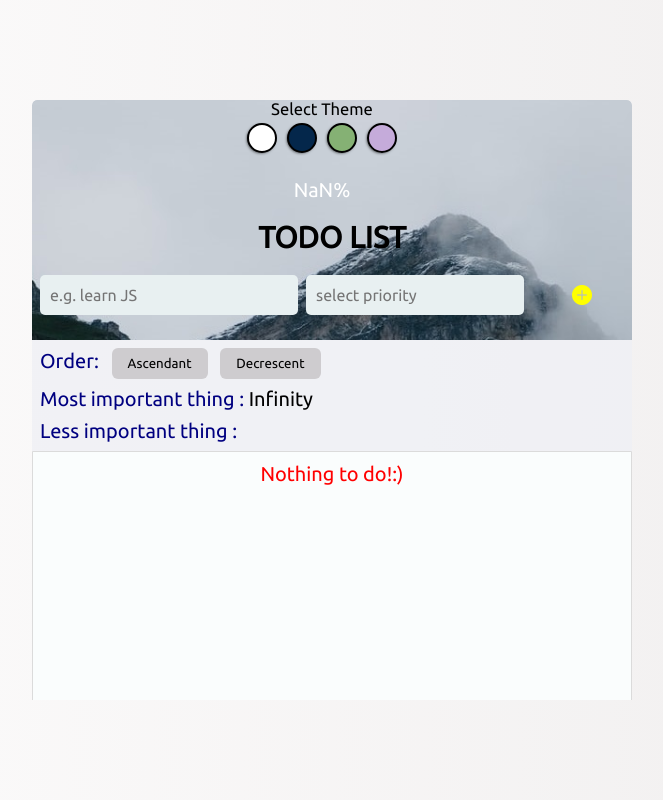
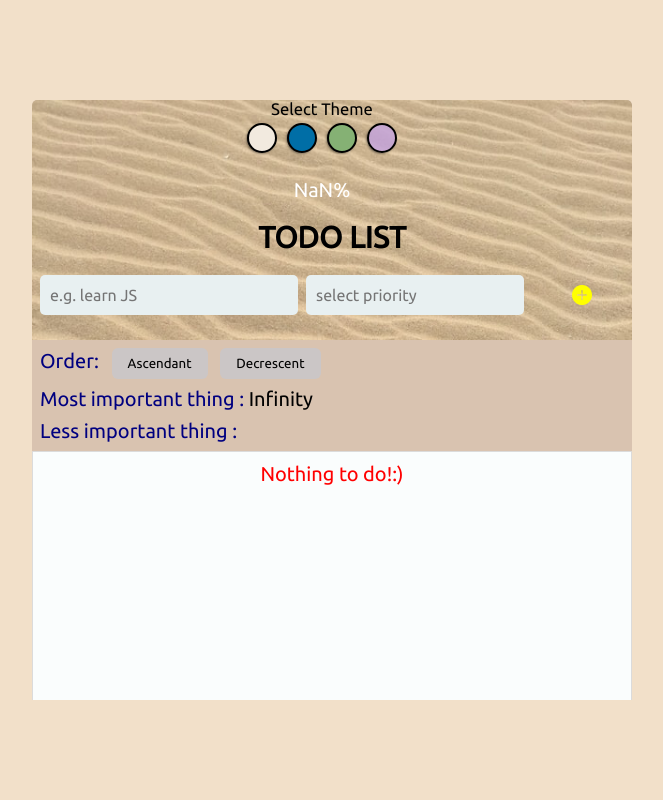
Before and after one commit to Eniko988/js-task-manager, a plain HTML site: page index.html in a window 1280 px wide. Shown: the whole page, without its empty margins (308-971 px from the left). Drawn offline with nearby package versions, Linux system fonts and the light colour scheme.

Commit message:
style changed

```diff
--- a/css/blue.css
+++ b/css/blue.css
@@ -2,14 +2,13 @@
 :root {
     --container-height: 600px;
     --contaier-width: 600px;
+    --bg-color: #5FB6D9;
+    --header-height: 250px;
 
-    --header-height: 250px;
-    --linear-gradient-left:   #213950;
-    --linear-gradient-right:   #467db1;
     --themeDotBorder: #fff;
-    --container-color: #04274b;
+    --container-color: #006EA6;
     --header-color:  #fff;
-    --header-picture: url('/image/blue1.jpg');
+    --header-picture: url('/image/blue.jpg');
     --submit-button-color: rgb(255,255,0);
     --text-shadow: 0px 2px 2px rgba(255, 255, 255, 0.4);
 
--- a/css/default.css
+++ b/css/default.css
@@ -5,13 +5,12 @@
   --contaier-width: 600px;
 
   --header-height: 250px;
-  --linear-gradient-left:  #fdfcfc;
-  --linear-gradient-right:  #f0eeee;
+  --bg-color: #F2E0C9;
   --themeDotBorder: black;
-  --container-color: #eff1f5cc;
+  --container-color:#D9C3B0;
   --header-color: black;
   --section-color: rgb(218, 208, 208);
-  --header-picture: url('/image/bg.jpg');
+  --header-picture: url('/image/sand.jpg');
   --submit-button-color: rgb(255,255,0);
   --text-shadow-color: 1px 1px 20px rgba(0, 0, 0, 0.2);
 
@@ -30,8 +29,6 @@
   --todo-list-color: rgb(250, 253, 253);
   --trash-color:  rgba(8, 8, 8, 0.849);
   --incomplete-color:  rgba(7, 7, 7, 0.849);
-
-
 }
 
 * {
@@ -51,11 +48,7 @@ body {
   display: flex;
   align-items: center;
   justify-content: center;
-  background: linear-gradient(
-    to right,
-    var(--linear-gradient-left),
-    var(--linear-gradient-right)
-  );
+  background:var(--bg-color);
 }
 
 #theme-options-container, #progress, h5{
@@ -96,11 +89,11 @@ font-weight: 500;
 
 
 #light-mode{
-	background-color: #fff;
+	background-color: #F2EADF;
 }
 
 #blue-mode{
-	background-color:  #04274b;
+	background-color:  #006EA6;
 }
 
 #green-mode{
--- a/css/green.css
+++ b/css/green.css
@@ -3,12 +3,11 @@
     --contaier-width: 600px;
 
     --header-height: 250px;
-    --linear-gradient-left:  #7aa580;
-    --linear-gradient-right:   #cce2d3;
+    --bg-color:#AED9A3;
     --themeDotBorder: #fff;
-    --container-color: #84cfacd0;
+    --container-color: #83B37F;
     --header-color:  #fff;
-    --header-picture: url('/image/aurora1.jpg');
+    --header-picture: url('/image/grass1.jpg');
     --submit-button-color: rgb(255,255,0);
     --text-shadow-color: 1px 1px 20px rgba(0, 0, 0, 0.2);
 
--- a/css/purple.css
+++ b/css/purple.css
@@ -4,12 +4,11 @@
   --contaier-width: 600px;
 
   --header-height: 250px;
-  --linear-gradient-left: #3c173dcc;
-  --linear-gradient-right:  #a65ca8cc;
+  --bg-color:#DABCDA;
   --themeDotBorder: black;
-  --container-color: #926194cc;
+  --container-color:#A470A3;
   --header-color:  #fff;
-  --header-picture: url('/image/purple1.jpg');
+  --header-picture: url('/image/purple.jpg');
   --submit-button-color:rgb(255,255,0);
 
   --section-title-color:#fff;
--- a/index.html
+++ b/index.html
@@ -5,14 +5,10 @@
         <meta http-equiv="X-UA-Compatible" content="IE=edge">
         <meta name="viewport" content="width=device-width, initial-scale=1.0">
         <title>TODO LIST</title>
-        <link rel="stylesheet"
-            href="https://cdn.jsdelivr.net/npm/bootstrap-icons@1.10.2/font/bootstrap-icons.css">
-
-        <link rel="stylesheet" type="text/css" href="./css/default.css"/>
-        <link id="theme-style"  rel="stylesheet" type="text/css" href=""/>
-
+        <link rel="stylesheet" href="https://cdn.jsdelivr.net/npm/bootstrap-icons@1.10.2/font/bootstrap-icons.css">
+        <link rel="stylesheet" type="text/css" href="./css/default.css">
+        <link id="theme-style" rel="stylesheet" type="text/css" href="">
         <script src="./js/main.js" type="module"></script>
-
     </head>
     <body>
         <div class="container">
@@ -20,9 +16,9 @@
                 <div>
                     <h5>Select Theme</h5>
                 </div>
-        <div id = "theme-options-container">
+                <div id="theme-options-container">
                     <div data-mode="light" id="light-mode" class="theme-dot"></div>
-            <div data-mode="blue" id ="blue-mode" class="theme-dot"></div>
+                    <div data-mode="blue" id="blue-mode" class="theme-dot"></div>
                     <div data-mode="green" id="green-mode" class="theme-dot"></div>
                     <div data-mode="purple" id="purple-mode" class="theme-dot"></div>
                 </div>
@@ -32,21 +28,29 @@
                 </div>
                 <div class="new-todo">
                     <form id="todoform">
-                        <input type="text" name="newtodo" id="newtodo" placeholder="e.g. learn JS">
-                        <input type="number" min="1" max="5" name="priority" id="priority" placeholder="select priority">
+                        <input
+                            type="text"
+                            name="newtodo"
+                            id="newtodo"
+                            placeholder="e.g. learn JS">
+                        <input
+                            type="number"
+                            min="1"
+                            max="5"
+                            name="priority"
+                            id="priority"
+                            placeholder="select priority">
                         <button type="submit">
                             <i class="bi bi-plus-circle-fill"></i>
                         </button>
                     </form>
                 </div>
             </header>
-
             <div class="section">
                 <span class="section-title">Order:</span>
                 <button id="order-asc">Ascendant</button>
                 <button id="order-decr">Decrescent</button>
             </div>
-
             <div class="section">
                 <span class="section-title">Most important thing :</span>
                 <span id="important-todo"></span>
--- a/js/saveTodo.js
+++ b/js/saveTodo.js
@@ -1,7 +1,6 @@
 import { calculateRandomColor } from "./calculator.js";
 import { todos } from "./script.js";
 import { showNotification } from "./warnings.js";
-
 
 export const saveTodo = () => {
     const todoInput = document.getElementById("newtodo");
--- a/js/script.js
+++ b/js/script.js
@@ -1,105 +1,107 @@
-import { checkAndDeleteElements} from "./actions.js";
-import { calculateAsc, calculateDecr, calculateMax, calculateMin, calculateProgress, calculateRandomColor} from "./calculator.js";
-import { renderTodos } from "./renderTodos.js";
-import { saveTodo } from "./saveTodo.js";
-import { setTheme } from "./setThemes.js";
-import { showNotification } from "./warnings.js";
+import { checkAndDeleteElements } from './actions.js'
+import {
+  calculateAsc,
+  calculateDecr,
+  calculateMax,
+  calculateMin,
+  calculateProgress,
+  calculateRandomColor
+} from './calculator.js'
+import { renderTodos } from './renderTodos.js'
+import { saveTodo } from './saveTodo.js'
+import { setTheme } from './setThemes.js'
+import { showNotification } from './warnings.js'
 
-
-
-export const initTodos =() => {
-    submitBtn();
-    orderBtns();
-    checkAndDeleteElements();
-    checkTodo();
-    deleteTodo();
-    updateTodos();
-    setTheme(mode);
-};
-
-  const updateProgress = ()=>{
-    document.querySelector('#progress').textContent = `${Math.round(calculateProgress(todos) * 100)}%`
-  }
-
-  const submitBtn = ()=>{
-   document
-  .getElementById("todoform")
-  .addEventListener("submit", (event)=> {
-  event.preventDefault();
-
-    saveTodo();
-    updateTodos();
-  });
+export const initTodos = () => {
+  submitBtn()
+  orderBtns()
+  checkAndDeleteElements()
+  checkTodo()
+  deleteTodo()
+  updateTodos()
+  setTheme(mode)
 }
 
-export let todos=[];
+const updateProgress = () => {
+  document.querySelector('#progress').textContent = `${Math.round(
+    calculateProgress(todos) * 100
+  )}%`
+}
 
- export const checkTodo = (todoID) => {
-    todos = todos.map((todo, index) => ({
-      ...todo,
-      checked: index === todoID ? !todo.checked : todo.checked,
-    }));
-    console.log('check',todoID);
-    console.log('--------------');
-updateTodos();
-  }
+const submitBtn = () => {
+  document.getElementById('todoform').addEventListener('submit', event => {
+    event.preventDefault()
 
- export const deleteTodo = (todoID)=>{
-todos = todos.filter((todo, index) => index !== todoID);
+    saveTodo()
+    updateTodos()
+  })
+}
 
-console.log('delete',todoID);
+export let todos = []
 
-updateTodos();
+export const checkTodo = todoID => {
+  todos = todos.map((todo, index) => ({
+    ...todo,
+    checked: index === todoID ? !todo.checked : todo.checked
+  }))
+  updateTodos()
+}
 
-  }
+export const deleteTodo = todoID => {
+  todos = todos.filter((todo, index) => index !== todoID)
+  updateTodos()
+}
 
 const orderBtns = () => {
   document.querySelector('#order-asc').addEventListener('click', () => {
-    calculateAsc(todos);
-    updateTodos();
-  });
+    calculateAsc(todos)
+    updateTodos()
+  })
 
   document.querySelector('#order-decr').addEventListener('click', () => {
-      calculateDecr(todos);
-      updateTodos();
-
-  });
+    calculateDecr(todos)
+    updateTodos()
+  })
 }
 
-let minPriority;
-let maxPriority;
-const findFirstPriority = ()=>{
-  minPriority = calculateMin(todos);
-  document.querySelector('#max-priority').textContent = minPriority;
-};
+let minPriority
+let maxPriority
+const findFirstPriority = () => {
+  minPriority = calculateMin(todos)
+  document.querySelector('#max-priority').textContent = minPriority
+}
 
-const findMostImportantTodo =()=>{
-document.querySelector('#important-todo').textContent = todos.find(t => t.priorityValue === minPriority).title;
-};
+const findMostImportantTodo = () => {
+  document.querySelector('#important-todo').textContent = todos.find(
+    t => t.priorityValue === minPriority
+  ).title
+}
 
-const findLastPriority = ()=>{
-  maxPriority = calculateMax(todos);
-  document.querySelector('#min-priority').textContent = maxPriority;
-};
+const findLastPriority = () => {
+  maxPriority = calculateMax(todos)
+  document.querySelector('#min-priority').textContent = maxPriority
+}
 
-const findLastTodo =()=>{
-document.querySelector('#less-important-todo').textContent = todos.find(t => t.priorityValue === maxPriority).title;
-};
+const findLastTodo = () => {
+  document.querySelector('#less-important-todo').textContent = todos.find(
+    t => t.priorityValue === maxPriority
+  ).title
+}
 
-let themeDots = document.getElementsByClassName('theme-dot');
+let themeDots = document.getElementsByClassName('theme-dot')
 
-for (let i = 0; themeDots.length > i; i++){
-  themeDots[i].addEventListener('click', (e)=>{
-      let mode = e.target.dataset.mode;
-      setTheme(mode);
-  });
-};
+for (let i = 0; themeDots.length > i; i++) {
+  themeDots[i].addEventListener('click', e => {
+    let mode = e.target.dataset.mode
+    setTheme(mode)
+  })
+}
 
-const updateTodos=()=>{
-  renderTodos();
-  updateProgress();
-  findFirstPriority();
-  findMostImportantTodo();
-  findLastPriority();
-  findLastTodo();
+const updateTodos = () => {
+  renderTodos()
+  updateProgress()
+  findFirstPriority()
+  findMostImportantTodo()
+  findLastPriority()
+  findLastTodo()
 }
```
Also changed, not shown: image/bg.jpg (deleted), image/blue.jpg (added), image/grass1.jpg (added), image/purple.jpg (added), image/sand.jpg (added), 2 other files. Lines whose indentation alone changed are shown as unchanged.
